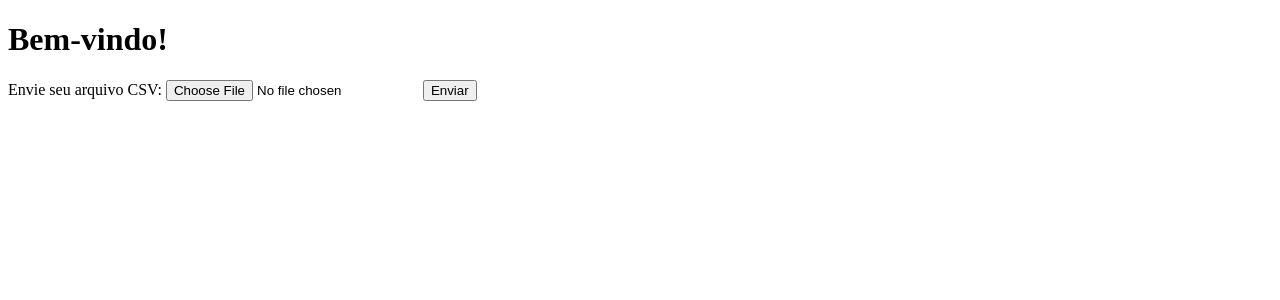
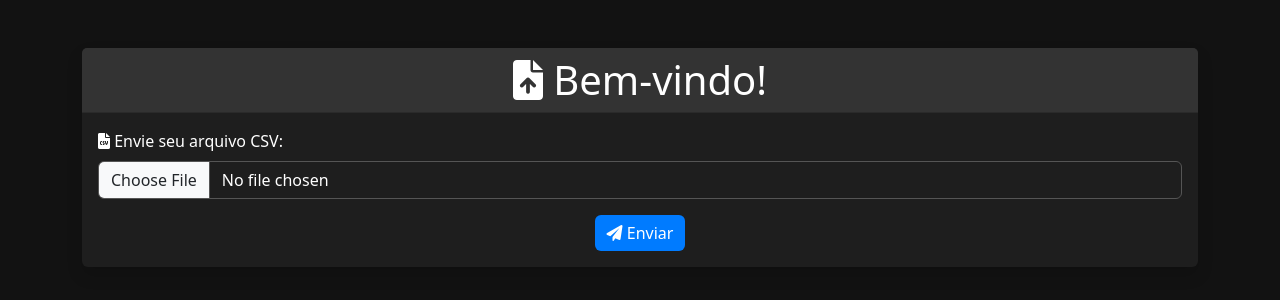
Before and after one commit to JkaiPrime/PrVizCs, a Flask app: page / in a window 1280 px wide. Shown: the top 300 px of the page. Run offline with Flask 3, Linux system fonts and the light colour scheme; some libraries are stand-ins or nearby versions.

Commit message:
iniciando style

```diff
--- a/templates/index.html
+++ b/templates/index.html
@@ -1,16 +1,78 @@
 <!DOCTYPE html>
 <html lang="en">
+
 <head>
     <meta charset="UTF-8">
     <meta name="viewport" content="width=device-width, initial-scale=1.0">
     <title>Upload CSV</title>
+    <!-- Bootstrap CSS -->
+    <link href="https://cdn.jsdelivr.net/npm/bootstrap@5.3.0/dist/css/bootstrap.min.css" rel="stylesheet">
+    <!-- FontAwesome CSS -->
+    <link href="https://cdnjs.cloudflare.com/ajax/libs/font-awesome/6.0.0-beta3/css/all.min.css" rel="stylesheet">
+    <style>
+        body {
+            background-color: #121212;
+            color: #ffffff;
+        }
+
+        .card {
+            background-color: #1e1e1e;
+            border: 1px solid #333;
+        }
+
+        .card-header {
+            background-color: #333;
+        }
+
+        .btn-primary {
+            background-color: #007bff;
+            border: none;
+        }
+
+        .btn-primary:hover {
+            background-color: #0056b3;
+        }
+
+        .form-control {
+            background-color: #1e1e1e;
+            color: #ffffff;
+            border: 1px solid #555;
+        }
+
+        .form-control:focus {
+            background-color: #1e1e1e;
+            color: #ffffff;
+            border-color: #007bff;
+            box-shadow: none;
+        }
+    </style>
 </head>
+
 <body>
-    <h1>Bem-vindo!</h1>
-    <form action="/upload" method="post" enctype="multipart/form-data">
-        <label for="file">Envie seu arquivo CSV:</label>
-        <input type="file" name="file" id="file">
-        <button type="submit">Enviar</button>
-    </form>
+    <div class="container mt-5">
+        <div class="card shadow border-0">
+            <div class="card-header text-white text-center">
+                <h1 class="mb-0"><i class="fas fa-file-upload"></i> Bem-vindo!</h1>
+            </div>
+            <div class="card-body">
+                <form action="/upload" method="post" enctype="multipart/form-data">
+                    <div class="mb-3">
+                        <label for="file" class="form-label" style="color: white;">
+                            <i class="fas fa-file-csv"></i> Envie seu arquivo CSV:
+                        </label>
+                        <input type="file" name="file" id="file" class="form-control">
+                    </div>
+                    <div class="text-center">
+                        <button type="submit" class="btn btn-primary">
+                            <i class="fas fa-paper-plane"></i> Enviar
+                        </button>
+                    </div>
+                </form>
+            </div>
+        </div>
+    </div>
+
+    <script src="https://cdn.jsdelivr.net/npm/bootstrap@5.3.0/dist/js/bootstrap.bundle.min.js"></script>
 </body>
+
 </html>
```
Also changed, not shown: 1 other file.
